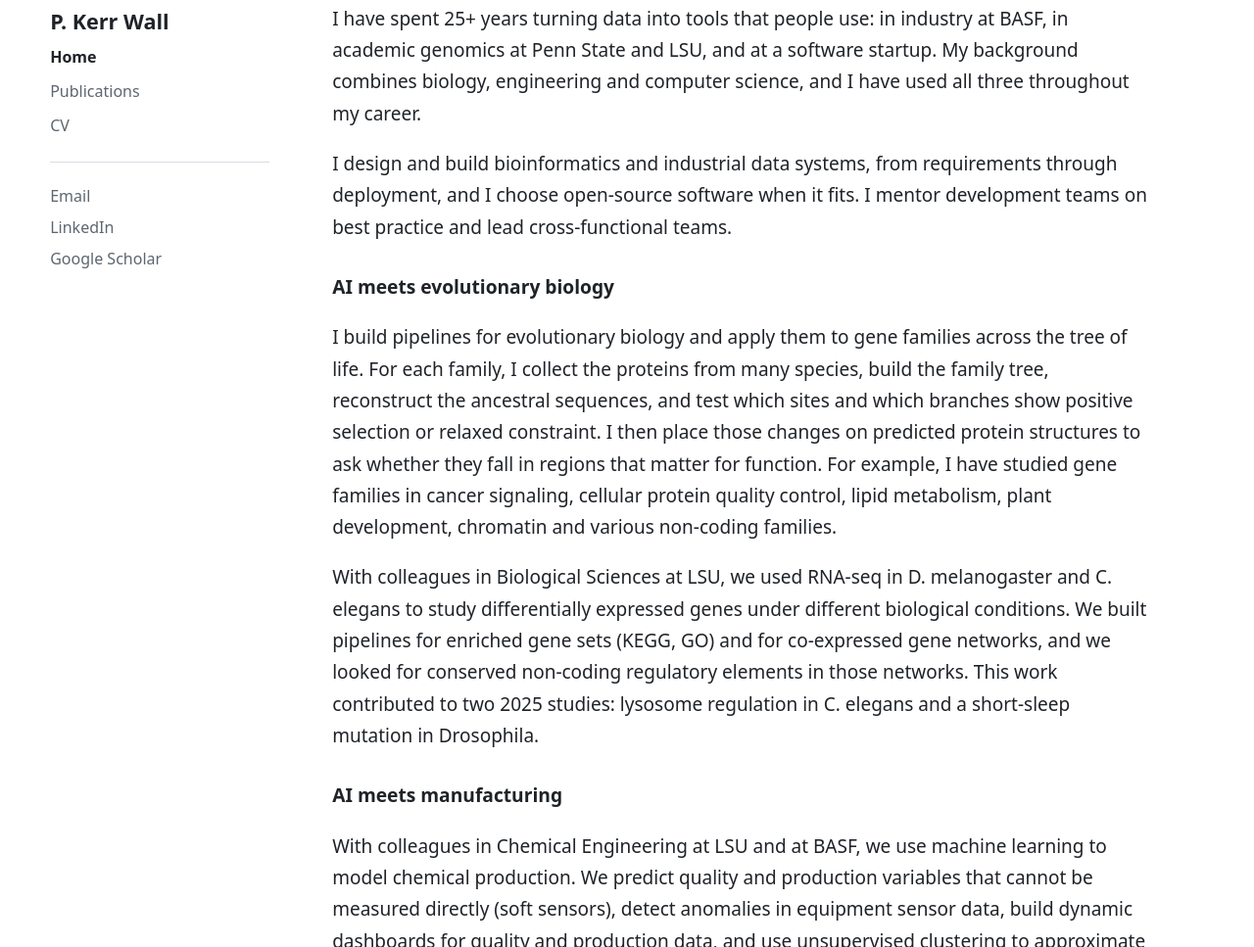
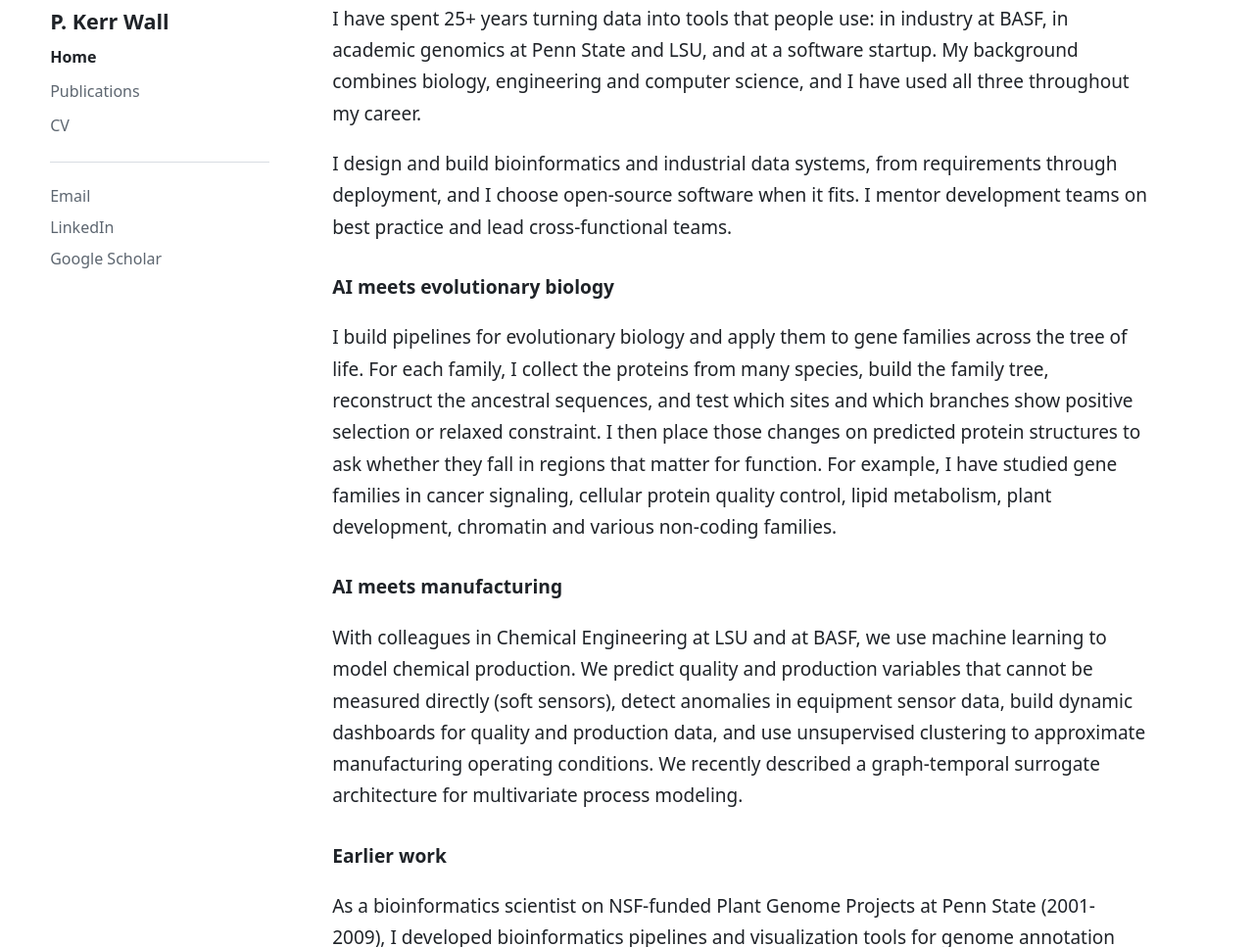
Before and after one commit to pkerrwall/pkerrwall.github.io, a plain HTML site: page index.html in a window 1280 px wide. Shown: the part 228-1195 px from the top of the page at 98% size. Drawn offline with Linux system fonts and the light colour scheme.

Commit message:
Remove the LSU biology collaboration paragraph

```diff
--- a/index.html
+++ b/index.html
@@ -12,7 +12,7 @@
 <h1>Research</h1>
 <p>I work at the intersection of artificial intelligence, research, development, and manufacturing. I am Digitalization Manager at BASF, an Adjunct Professor in Chemical Engineering and a Visiting Scientist in Biological Sciences at LSU.</p><p>I have spent 25+ years turning data into tools that people use: in industry at BASF, in academic genomics at Penn State and LSU, and at a software startup. My background combines biology, engineering and computer science, and I have used all three throughout my career.</p>
 <p>I design and build bioinformatics and industrial data systems, from requirements through deployment, and I choose open-source software when it fits. I mentor development teams on best practice and lead cross-functional teams.</p><h2>AI meets evolutionary biology</h2>
-<p>I build pipelines for evolutionary biology and apply them to gene families across the tree of life. For each family, I collect the proteins from many species, build the family tree, reconstruct the ancestral sequences, and test which sites and which branches show positive selection or relaxed constraint. I then place those changes on predicted protein structures to ask whether they fall in regions that matter for function. For example, I have studied gene families in cancer signaling, cellular protein quality control, lipid metabolism, plant development, chromatin and various non-coding families.</p><p>With colleagues in Biological Sciences at LSU, we used RNA-seq in D. melanogaster and C. elegans to study differentially expressed genes under different biological conditions. We built pipelines for enriched gene sets (KEGG, GO) and for co-expressed gene networks, and we looked for conserved non-coding regulatory elements in those networks. This work contributed to two 2025 studies: lysosome regulation in C. elegans and a short-sleep mutation in Drosophila.</p><h2>AI meets manufacturing</h2>
+<p>I build pipelines for evolutionary biology and apply them to gene families across the tree of life. For each family, I collect the proteins from many species, build the family tree, reconstruct the ancestral sequences, and test which sites and which branches show positive selection or relaxed constraint. I then place those changes on predicted protein structures to ask whether they fall in regions that matter for function. For example, I have studied gene families in cancer signaling, cellular protein quality control, lipid metabolism, plant development, chromatin and various non-coding families.</p><p></p><h2>AI meets manufacturing</h2>
 <p>With colleagues in Chemical Engineering at LSU and at BASF, we use machine learning to model chemical production. We predict quality and production variables that cannot be measured directly (soft sensors), detect anomalies in equipment sensor data, build dynamic dashboards for quality and production data, and use unsupervised clustering to approximate manufacturing operating conditions. We recently described a graph-temporal surrogate architecture for multivariate process modeling.</p><h2>Earlier work</h2>
 <p>As a bioinformatics scientist on NSF-funded Plant Genome Projects at Penn State (2001-2009), I developed bioinformatics pipelines and visualization tools for genome annotation and analysis, and I helped annotate and publish the poplar and papaya genomes. I built the PlantTribes gene-family database, which we used to publish gene-family papers on the MADS-box and APETALA2-like transcription factors, and I worked on early genome duplications and early diversification in flowering plants. See <a href="publications.html">Publications</a> for the full list.</p>
 </main></div><script>var e=document.getElementById("em");var m=e.dataset.u+"@"+e.dataset.d;e.href="mail"+"to:"+m;e.onclick=function(){e.textContent=m;if(navigator.clipboard)navigator.clipboard.writeText(m)}</script><footer>&copy; 2026 P. Kerr Wall</footer></body></html>
```
